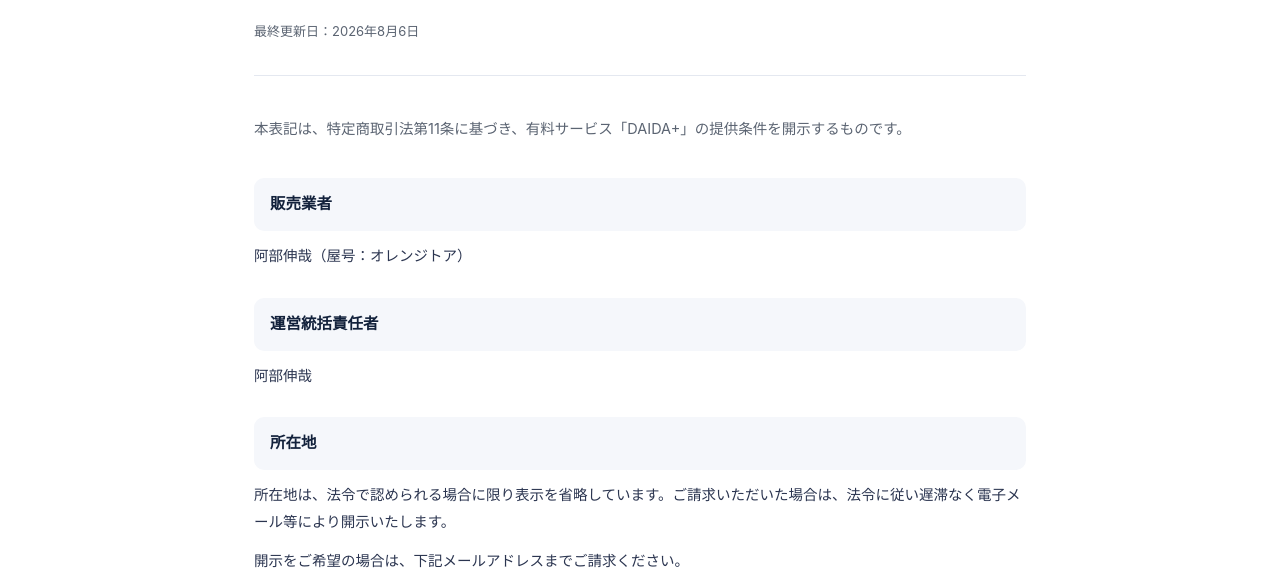
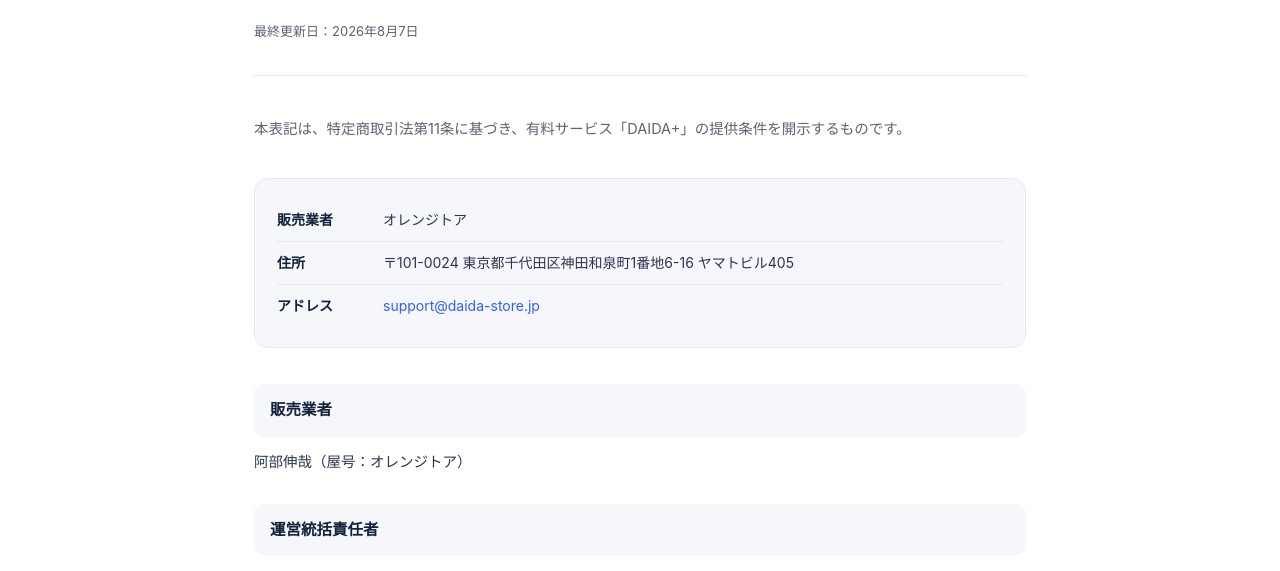
Before and after one commit to makuro3688/daida-plus-lp, a plain HTML site: page tokushoho.html in a window 1280 px wide. Shown: the part 222-793 px from the top of the page. Drawn offline with Linux system fonts and the light colour scheme.

Commit message:
Add files via upload

```diff
--- a/tokushoho.html
+++ b/tokushoho.html
@@ -55,6 +55,18 @@
 
   main{padding-bottom:80px;}
   .intro{font-size:14.5px;color:var(--gray);margin-bottom:36px;}
+  .summary-box{
+    background:var(--gray-light);border:1px solid var(--border);border-radius:14px;
+    padding:20px 22px;margin-bottom:36px;
+  }
+  .summary-row{display:flex;gap:16px;padding:8px 0;font-size:14px;}
+  .summary-row + .summary-row{border-top:1px solid var(--border);}
+  .summary-label{flex:0 0 90px;font-weight:700;color:var(--navy);}
+  .summary-row span:last-child{color:#2b3550;}
+  @media (max-width:560px){
+    .summary-row{flex-direction:column;gap:2px;}
+    .summary-label{flex:none;}
+  }
 
   .chapter{
     font-size:13px;font-weight:800;color:var(--teal);letter-spacing:1px;
@@ -103,18 +115,22 @@
   <div class="page-head">
     <span class="tag">LEGAL NOTICE</span>
     <h1>特定商取引法に基づく表記</h1>
-    <div class="updated">最終更新日：2026年8月6日</div>
+    <div class="updated">最終更新日：2026年8月7日</div>
   </div>
 
   <main>
 <p class="intro">本表記は、特定商取引法第11条に基づき、有料サービス「DAIDA+」の提供条件を開示するものです。</p>
+<div class="summary-box">
+<div class="summary-row"><span class="summary-label">販売業者</span><span>オレンジトア</span></div>
+<div class="summary-row"><span class="summary-label">住所</span><span>〒101-0024 東京都千代田区神田和泉町1番地6-16 ヤマトビル405</span></div>
+<div class="summary-row"><span class="summary-label">アドレス</span><span><a href="mailto:support@daida-store.jp">support@daida-store.jp</a></span></div>
+</div>
 <h2 class="field">販売業者</h2>
 <p>阿部伸哉（屋号：オレンジトア）</p>
 <h2 class="field">運営統括責任者</h2>
 <p>阿部伸哉</p>
 <h2 class="field">所在地</h2>
-<p>所在地は、法令で認められる場合に限り表示を省略しています。ご請求いただいた場合は、法令に従い遅滞なく電子メール等により開示いたします。</p>
-<p>開示をご希望の場合は、下記メールアドレスまでご請求ください。</p>
+<p>〒101-0024<br>東京都千代田区神田和泉町1番地6-16 ヤマトビル405</p>
 <h2 class="field">電話番号</h2>
 <p>電話番号は、法令で認められる場合に限り表示を省略しています。ご請求いただいた場合は、法令に従い遅滞なく電子メール等により開示いたします。</p>
 <p>開示をご希望の場合は、下記メールアドレスまでご請求ください。</p>
@@ -126,7 +142,7 @@
 <h3 class="sub">お試し期間</h3>
 <p>初回登録から1か月間は、有料機能を含むすべての機能を無料でご利用いただけます。</p>
 <ul class="legal-ul"><li><p>お試し期間中は代理募集回数の制限はありません。</p></li><li><p>お試し期間終了後、自動的に有料プランへ移行することはありません。</p></li></ul>
-<p>※不正利用防止のため、同一のメールアドレスで複数の店舗をご登録いただく場合、2店舗目以降のご登録にはお試し期間は適用されません（登録時点から「無料プラン（月2回まで）」の扱いとなります）。</p>
+<p>※同一のメールアドレスで複数の店舗をご登録いただく場合、2店舗目以降のご登録にはお試し期間は適用されません（登録時点から「無料プラン（月2回まで）」の扱いとなります）。</p>
 <h3 class="sub">無料プラン（お試し期間終了後）</h3>
 <ul class="legal-ul"><li><p>月2回までの代理募集を無料でご利用いただけます。</p></li></ul>
 <p>※月3回以上の代理募集をご利用いただく場合は、有料プランへの加入が必要です。</p>
```
